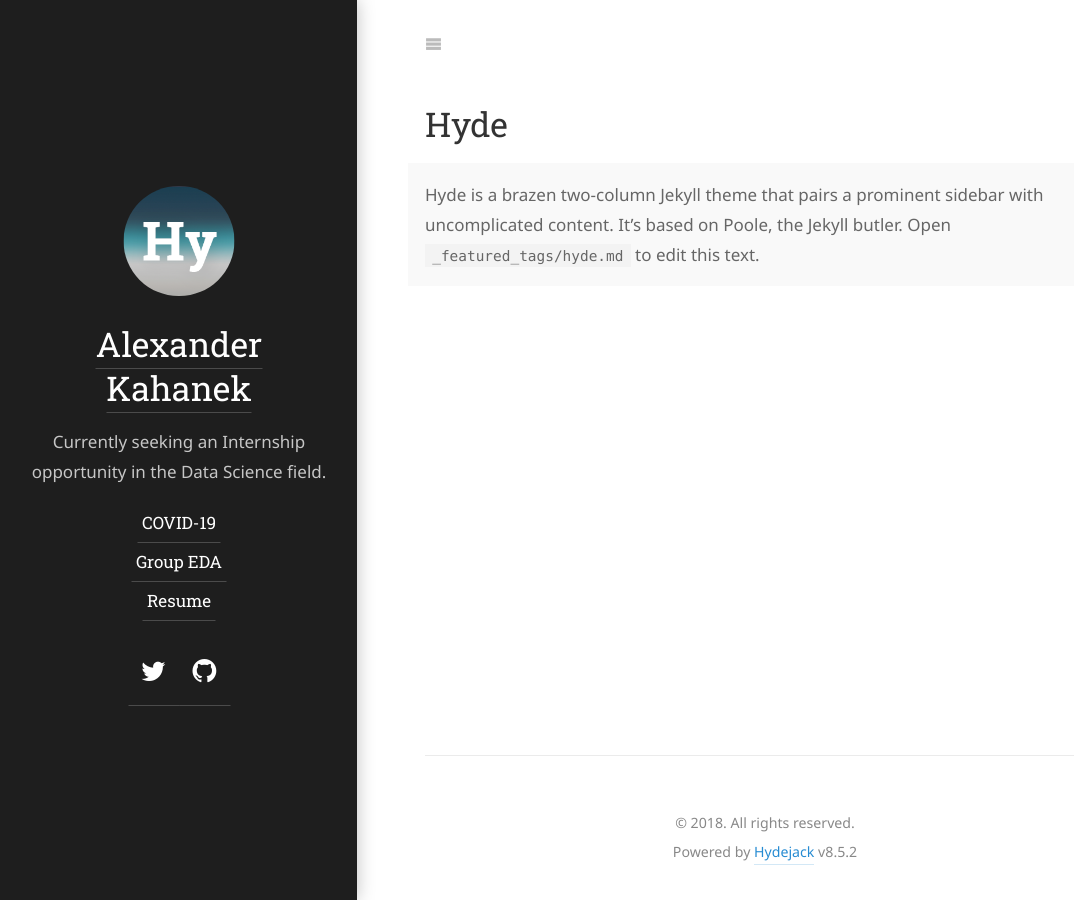
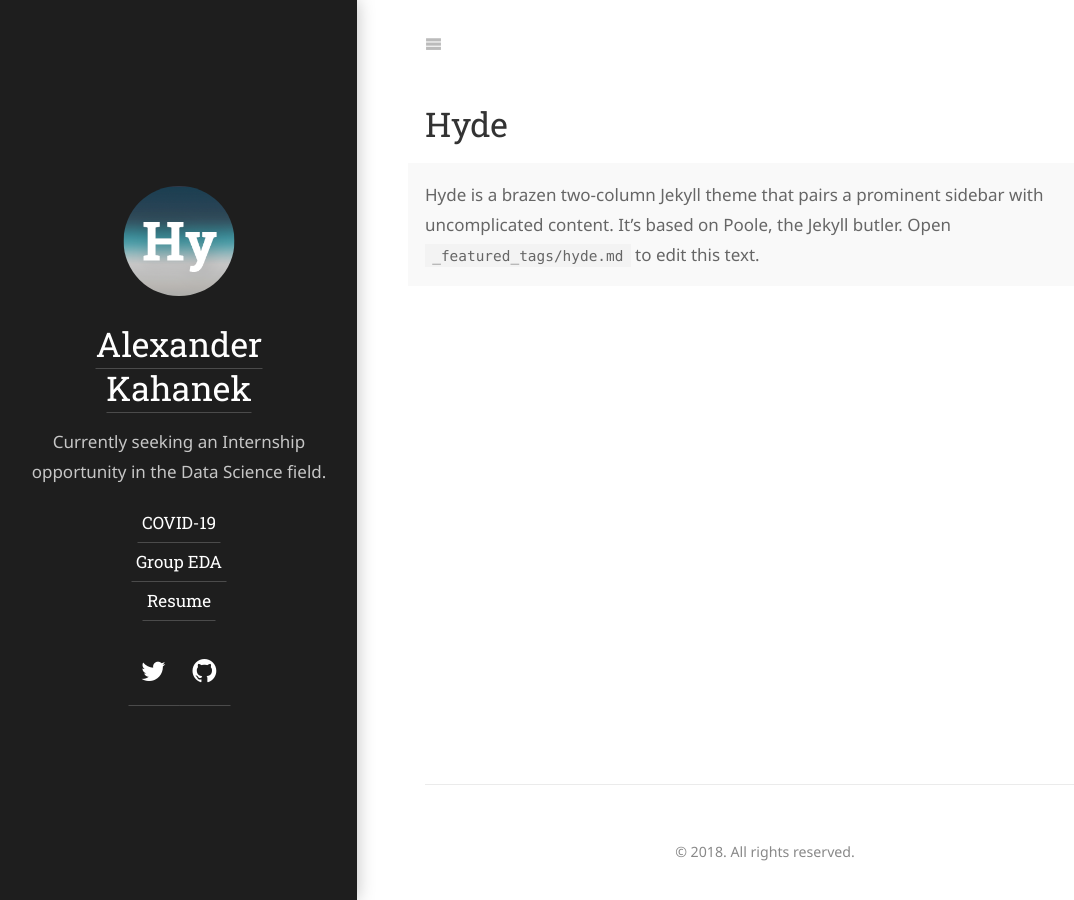
Before and after one commit to Alexander-Kahanek/Alexander-Kahanek.github.io, a Jekyll site: the page built from _featured_categories/hyde.md, in a window 1280 px wide. Shown: the whole page, without its empty margins (0-1074 px from the left). Built offline with Jekyll 4.4.1, drawn with Linux system fonts in a browser that asks for light colours; some web fonts are replaced.

Commit message:
Update footer.html

```diff
--- a/_includes/body/footer.html
+++ b/_includes/body/footer.html
@@ -13,7 +13,7 @@
     {% endfor %}
     </small></nav>
   {% endif %}
-  <p><small>Powered by <a class="external" href="https://hydejack.com/">Hydejack</a> v<span id="_version">8.5.2</span></small></p>
+  <p><small></small></p>
   <hr class="sr-only"/>
 </footer>
 {% endif %}
```
